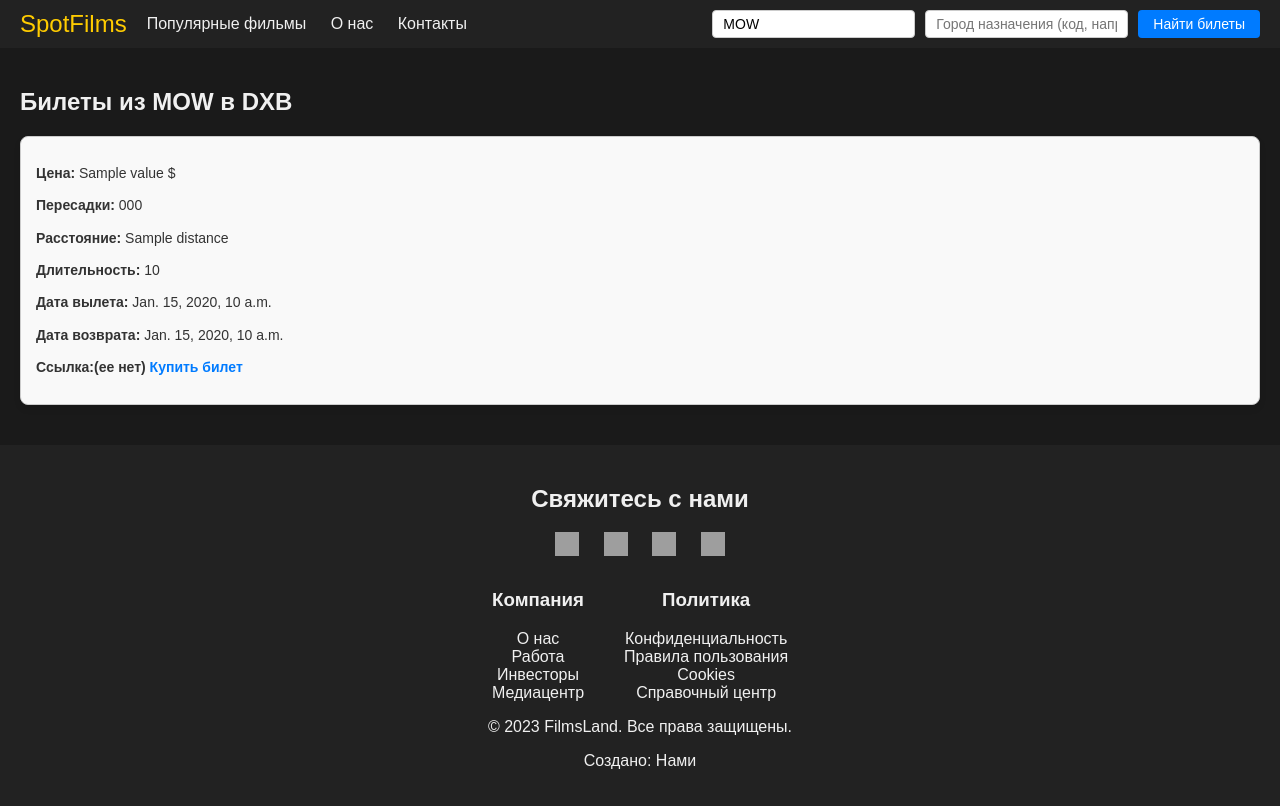
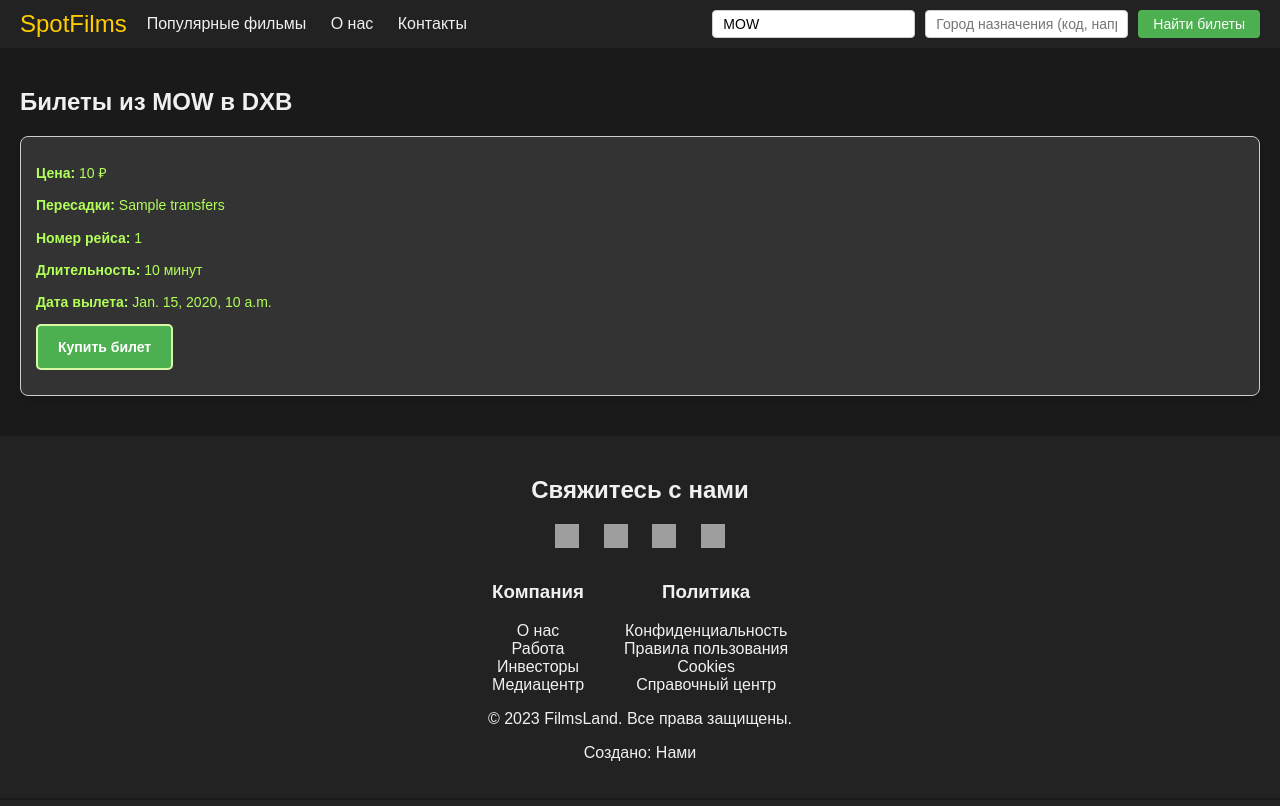
Before and after one commit to maksimyarotskiy/SpotFilms, a Django app: page /tickets/ in a window 1280 px wide. After the commit the page ends 761 px from the top, so only its background shows below. Run offline with Django 5.2, Linux system fonts and the light colour scheme; tables that the repository leaves empty hold one stand-in row (values such as "Sample post"); a database or web service that is not in the repository returns one stand-in record (values such as "Sample title"); data that the repository does not hold is empty; grey boxes are pictures that could not be loaded.

Commit message:
обработка билетов с API

```diff
--- a/films/services/aviasales.py
+++ b/films/services/aviasales.py
@@ -1,33 +1,41 @@
 import requests
 from django.conf import settings
 
-AVIASALES_API_URL = "https://api.travelpayouts.com/v2/prices/latest"
+AVIASALES_API_V3_URL = "https://api.travelpayouts.com/aviasales/v3/prices_for_dates"
 
-def get_tickets(origin, destination, currency="usd"):
+def get_tickets(origin, destination, currency="rub", sorting="price", limit=30, page=1, one_way=True, direct=False):
     """
-    Функция для получения информации о билетах.
+    Получение билетов с использованием Aviasales API (v3).
 
-    :param origin: Код аэропорта вылета (например, 'MOW' для Москвы).
-    :param destination: Код аэропорта назначения (например, 'NYC' для Нью-Йорка).
-    :param currency: Валюта (по умолчанию 'usd').
-    :return: Список билетов.
+    :param origin: Код аэропорта вылета (например, 'MOW').
+    :param destination: Код аэропорта назначения (например, 'DXB').
+    :param currency: Валюта (по умолчанию 'rub').
+    :param sorting: Сортировка (по умолчанию 'price').
+    :param limit: Лимит результатов (по умолчанию 30).
+    :param page: Номер страницы (по умолчанию 1).
+    :param one_way: Только в одну сторону (True/False).
+    :param direct: Только прямые рейсы (True/False).
+    :return: Список билетов или пустой список при ошибке.
     """
     headers = {"Accept": "application/json"}
     params = {
         "origin": origin,
         "destination": destination,
         "currency": currency,
+        "sorting": sorting,
+        "limit": limit,
+        "page": page,
+        "one_way": str(one_way).lower(),
+        "direct": str(direct).lower(),
+        "unique": "false",
         "token": settings.AVIASALES_API_KEY,
     }
 
     try:
-        response = requests.get(AVIASALES_API_URL, headers=headers, params=params)
+        response = requests.get(AVIASALES_API_V3_URL, headers=headers, params=params)
         response.raise_for_status()
 
         data = response.json()
-        print(data)
-
-
         return data.get("data", [])
     except requests.exceptions.RequestException as e:
         print(f"Ошибка при запросе: {e}")
--- a/films/static/films/css/style.css
+++ b/films/static/films/css/style.css
@@ -192,7 +192,7 @@ body {
 .flight-form button {
   padding: 5px 15px;
   font-size: 14px;
-  background-color: #007bff;
+  background-color: #4CAF50;
   color: white;
   border: none;
   border-radius: 4px;
@@ -200,5 +200,5 @@ body {
 }
 
 .flight-form button:hover {
-  background-color: #0056b3;
+  background-color: #3b873e;
 }
--- a/films/static/films/css/tickets.css
+++ b/films/static/films/css/tickets.css
@@ -1,4 +1,3 @@
-
 /* Общий контейнер для всех билетов */
 .tickets {
   display: grid;
@@ -14,7 +13,7 @@
   border-radius: 8px;
   box-shadow: 0 4px 6px rgba(0, 0, 0, 0.1);
   padding: 15px;
-  background-color: #f9f9f9;
+  background-color: #333;
   transition: transform 0.2s, box-shadow 0.2s;
 }
 
@@ -28,16 +27,42 @@
   margin: 10px 0;
   font-size: 14px;
   line-height: 1.6;
-  color: #333;
+  color: #B2FF59;
+  font-family: 'Arial', sans-serif;
 }
 
-/* Ссылка для покупки билета */
-.ticket a {
-  color: #007bff;
+/* Кнопка покупки */
+.buy-button {
+  display: inline-block;
+  padding: 10px 20px;
+  border: 2px solid #DAF7A6;
+  border-radius: 5px;
+  background-color: #4CAF50; /* Основной цвет кнопки */
+  color: #fff; /* Цвет текста */
+  font-size: 14px;
+  font-weight: bold;
+  text-align: center;
   text-decoration: none;
-  font-weight: bold;
+  transition: background-color 0.3s, box-shadow 0.3s, transform 0.2s;
 }
 
-.ticket a:hover {
-  text-decoration: underline;
+/* Наведение на кнопку */
+.buy-button:hover {
+  background-color: #45a049; /* Темный зеленый при наведении */
+  box-shadow: 0 4px 6px rgba(0, 0, 0, 0.2);
+  transform: translateY(-2px);
+  text-decoration: none;
 }
+
+/* Анимация клика */
+.buy-button:active {
+  background-color: #3e8e41; /* Еще темнее при клике */
+  transform: translateY(1px);
+}
+
+/* Адаптация под мобильные устройства */
+@media (max-width: 768px) {
+  .tickets {
+    grid-template-columns: 1fr; /* Одна колонка для узких экранов */
+  }
+}
--- a/films/templates/films/tickets_list.html
+++ b/films/templates/films/tickets_list.html
@@ -14,13 +14,19 @@
         <div class="tickets">
             {% for ticket in tickets %}
                 <div class="ticket">
-                    <p><strong>Цена:</strong> {{ ticket.value }} $</p>
-                    <p><strong>Пересадки:</strong> {{ ticket.number_of_changes }}</p>
-                    <p><strong>Расстояние:</strong> {{ ticket.distance }}</p>
-                    <p><strong>Длительность:</strong> {{ ticket.duration }}</p>
-                    <p><strong>Дата вылета:</strong> {{ ticket.depart_date }}</p>
-                    <p><strong>Дата возврата:</strong> {{ ticket.return_date }}</p>
-                    <p><strong>Ссылка:(ее нет)</strong> <a href="{{ ticket.link }}" target="_blank">Купить билет</a></p>
+                    <p><strong>Цена:</strong> {{ ticket.price }} ₽</p>
+                    <p><strong>Пересадки:</strong> {{ ticket.transfers }}</p>
+                    <p><strong>Номер рейса:</strong> {{ ticket.flight_number }}</p>
+                    <p><strong>Длительность:</strong> {{ ticket.duration_to }} минут</p>
+                    <p><strong>Дата вылета:</strong> {{ ticket.departure_at }}</p>
+                    <p>
+                        <strong>
+                            <a href="https://www.aviasales.com{{ ticket.link }}" target="_blank" class="buy-button">
+                                Купить билет
+                            </a>
+                        </strong>
+                    </p>
+
                 </div>
             {% endfor %}
         </div>
--- a/films/views.py
+++ b/films/views.py
@@ -28,13 +28,40 @@ class TicketsListView(TemplateView):
     def get_context_data(self, **kwargs):
         context = super().get_context_data(**kwargs)
 
-        origin = self.request.GET.get("origin", "MOW")  # Код вылета (по умолчанию Москва)
+        # Получение параметров из GET-запроса
+        origin = self.request.GET.get("origin", "MOW")  # Код вылета
         destination = self.request.GET.get("destination", "DXB")  # Код назначения
+        currency = self.request.GET.get("currency", "rub")  # Валюта
+        sorting = self.request.GET.get("sorting", "price")  # Сортировка
+        limit = int(self.request.GET.get("limit", 30))  # Лимит
+        page = int(self.request.GET.get("page", 1))  # Страница
+        one_way = self.request.GET.get("one_way", "true").lower() == "true"  # Только в одну сторону
+        direct = self.request.GET.get("direct", "false").lower() == "true"  # Только прямые рейсы
 
-        tickets = get_tickets(origin, destination)
+        # Получение данных о билетах
+        tickets = get_tickets(
+            origin=origin,
+            destination=destination,
+            currency=currency,
+            sorting=sorting,
+            limit=limit,
+            page=page,
+            one_way=one_way,
+            direct=direct,
+        )
 
-        context["tickets"] = tickets
-        context["origin"] = origin
-        context["destination"] = destination
+        # Передача данных в контекст
+        context.update({
+            "tickets": tickets,
+            "origin": origin,
+            "destination": destination,
+            "currency": currency,
+            "sorting": sorting,
+            "limit": limit,
+            "page": page,
+            "one_way": one_way,
+            "direct": direct,
+            "error": not tickets,
+        })
 
         return context
```
